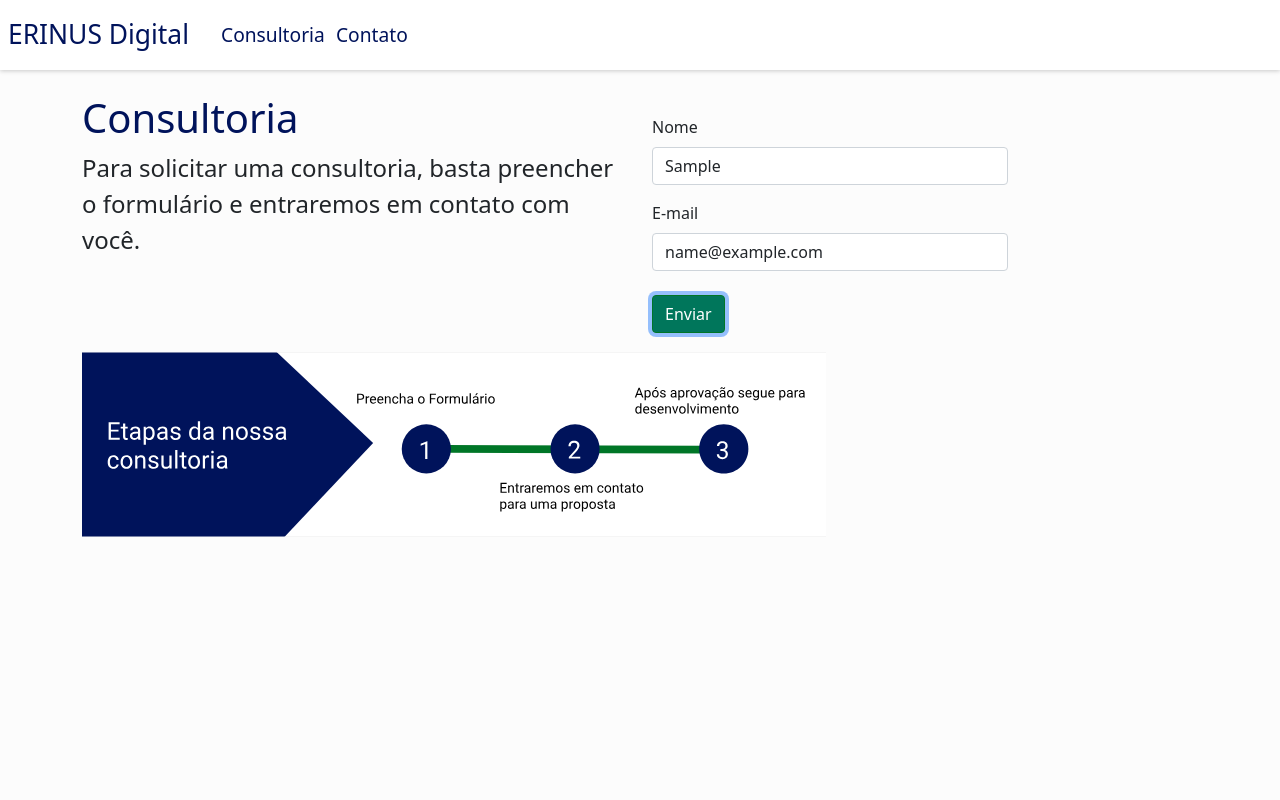
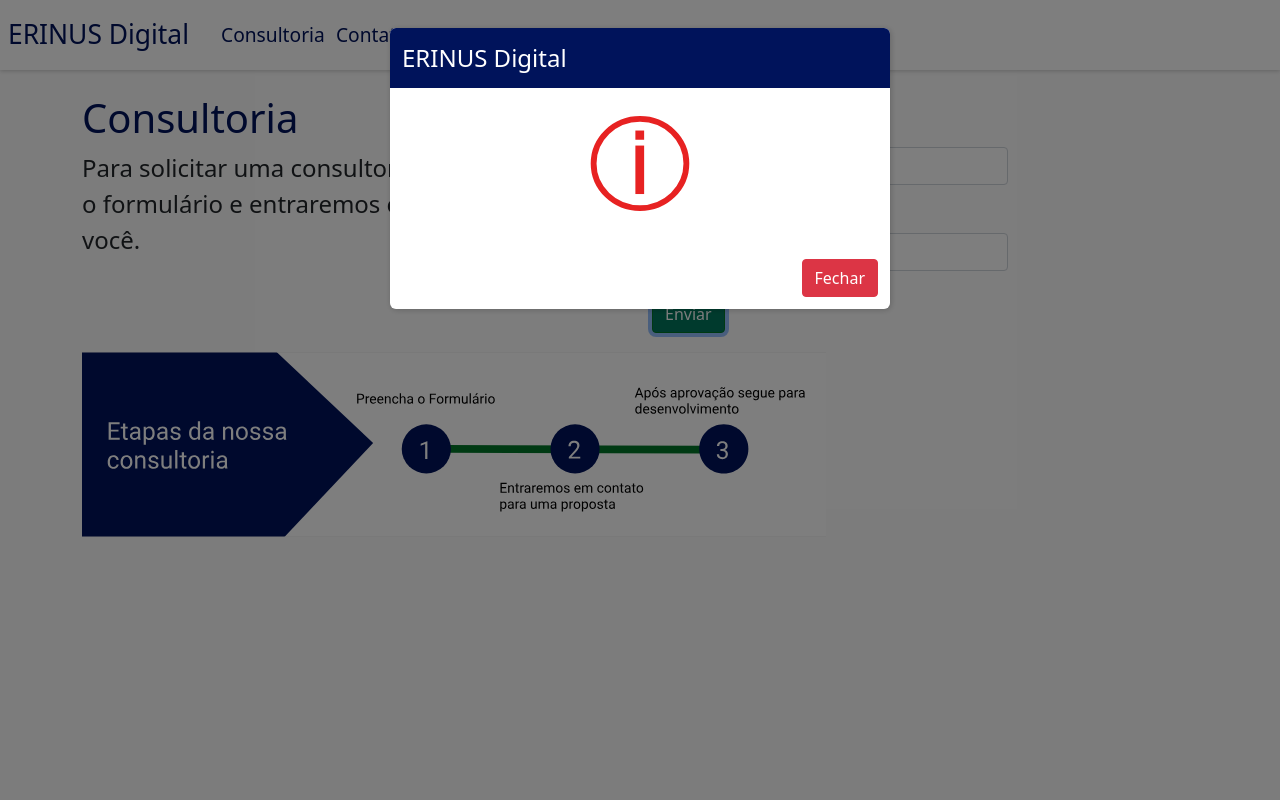
Before and after one commit to IlanSantos/erinus_digital, a Next.js app: page /consultoria in a window 1280 px wide. Both pictures are taken after typing "Sample", "name@example.com" into the empty fields and a click on the button "Enviar". Shown: the top 800 px of the page. Built offline with nearby package versions, Linux system fonts and the light colour scheme; no server answers; a web font is replaced by a local one.

Commit message:
Modal criado

```diff
--- a/src/components/ContactForm.js
+++ b/src/components/ContactForm.js
@@ -1,17 +1,32 @@
+import { useState } from 'react'
 import { Button, Col, FormControl, FormLabel, Row } from 'react-bootstrap'
 import {useForm } from 'react-hook-form'
 import api from '../services/api'
+import Modal from './Modal'
 
 const ContactForm = () => {
     const {register, handleSubmit} = useForm()
+    const [showModal, setShowModal] = useState(false)
+    const [modalInfo, setModalInfo] = useState({})
     const onSubmit = async data => {
         try{
-            await api.post("/api/contato", data)
-            console.log("Nova solicitação realizada")
+            const request = await api.post("/api/contato", data)
+            setModalInfo({title: "Sucesso!", description: request.data.message, icon: "success"})
+            setShowModal(true)
         }catch(error){
-            if(error.response) console.log(error.response.data.message)
-            else console.log(error)
+            if(error.response){
+                setModalInfo({title: "Erro!", description: error.response.data.message, icon: "error"})
+                setShowModal(true)
+            }
+            else{
+                setModalInfo({title: "Erro!", description: error.toString(), icon: "error"})
+                setShowModal(true)
+            }
         }
+    }
+    const handleCloseModal = () => {
+        setShowModal(false)
+        setModalInfo({})
     }
 
     return (
@@ -28,7 +43,10 @@ const ContactForm = () => {
                     <FormControl type='email' {...register("client_email")} placeholder="Ex: jose@gmail.com"></FormControl>
                 </Col>
             </Row>
-            <Button type="submit" className="btn-padrao">Enviar</Button>
+            <Button type="submit" className="btn-default-green">Enviar</Button>
+
+            <Modal className="slide-top" show={showModal} handleClose={handleCloseModal} title={modalInfo.title}
+            description={modalInfo.description} iconType={modalInfo.icon} />
         </form>
     )
 }
--- /dev/null
+++ b/src/components/Modal.js
@@ -0,0 +1,35 @@
+import Image from "next/image"
+import { Button } from "react-bootstrap"
+import { ModalBody, ModalFooter, ModalHeader, ModalStyled } from "../styles/ModalStyle"
+
+const Modal = ({handleClose, show, title, description, iconType}) => {
+    const classModal = show ? "modal-default-show" : "modal-default-hide"
+    let icon = ""
+    if(iconType === "success"){
+        icon = "/icon-success.svg"
+    }else if(iconType == "error"){
+        icon = "/icon-error.svg"
+    }
+    return (
+        <div className={classModal}>
+            <ModalStyled>
+                <ModalHeader>
+                    ERINUS Digital
+                </ModalHeader>
+                <ModalBody className="mt-3">
+                    <div>
+                        {
+                            iconType ? <Image src={icon} draggable="false" alt="Ícone de sucesso" layout="responsive" width="100%" height="20%" /> : null
+                        }
+                    </div>
+                    <p className="fs-4 mt-4 text-center">{description}</p>
+                </ModalBody>
+                <ModalFooter>
+                    <Button className="btn-danger" onClick={handleClose}>Fechar</Button>
+                </ModalFooter>
+            </ModalStyled>
+        </div>
+    )
+}
+
+export default Modal
--- a/src/pages/consultoria.js
+++ b/src/pages/consultoria.js
@@ -2,6 +2,7 @@ import Head from 'next/head'
 import Image from 'next/image';
 import { Col, Container} from "react-bootstrap";
 import ContactForm from "../components/ContactForm";
+import Modal from '../components/Modal';
 export default function Orcamento(){
 
     return(
--- /dev/null
+++ b/src/styles/ModalStyle.js
@@ -0,0 +1,46 @@
+import styled from "styled-components"
+
+
+export const ModalStyled = styled.div`
+    position: relative;
+    width: 80%;
+    max-width: 500px;
+    margin: 1.75rem auto;
+    border-radius: .375rem;
+    z-index: 99999;
+    background-color: white;
+    overflow: hidden;
+    filter: drop-shadow(1px 1px 3px rgba(0,0,0,.200));
+    animation: modal-slide 800ms;
+    @keyframes modal-slide{
+        from{
+            margin: 0 auto;
+            opacity: .6;
+        }to{
+            opacity: 1;
+        }
+    }
+`
+
+export const ModalHeader = styled.header`
+    padding: .75rem;
+    font-size: 1.5rem;
+    font-weight: 300;
+    color: white;
+    background-color: var(--default-color-blue);
+`
+
+export const ModalBody = styled.main`
+    padding: .75rem;
+    height: 100% !important;
+    p{
+        margin-bottom: 0;
+    }
+`
+
+export const ModalFooter = styled.footer`
+    display: flex;
+    align-items: center;
+    justify-content: end;
+    padding: .75rem;
+`
--- a/src/styles/globals.css
+++ b/src/styles/globals.css
@@ -47,12 +47,22 @@ p.description-sm{
     .slide-left{
       animation: slide-left 400ms;
     }
-
+    .slide-top{
+      animation: slide-top 400ms;
+    }
     @keyframes slide-left {
       from{
         transform: translateX(-50px);
       }to{
         transform: translateX(0);
+      }
+    }
+
+    @keyframes slide-top {
+      from{
+        transform: translateY(-50px);
+      }to{
+        transform: translateX(0)
       }
     }
 
@@ -66,8 +76,28 @@ p.description-sm{
 
 /* BUTTONS */
 
-.btn-padrao{
+.btn-default-green{
   border-color: #007627 !important;
   background-color: #00765b !important;
   color: white !important;
 }
+.btn-default-blue{
+  border-color: var(--default-color-blue) !important;
+  background-color: var(--default-color-blue) !important;
+  color: white !important;
+}
+
+/* MODAL */
+.modal-default-show{
+  display: block;
+  position: fixed;
+  top: 0;
+  left: 0;
+  width: 100%;
+  height: 100%;
+  background-color: rgba(0, 0, 0, 0.507);
+  z-index: 9999;
+}
+.modal-default-hide{
+  display: none;
+}
```
Also changed, not shown: public/icon-error.svg (added), public/icon-success.svg (added).
